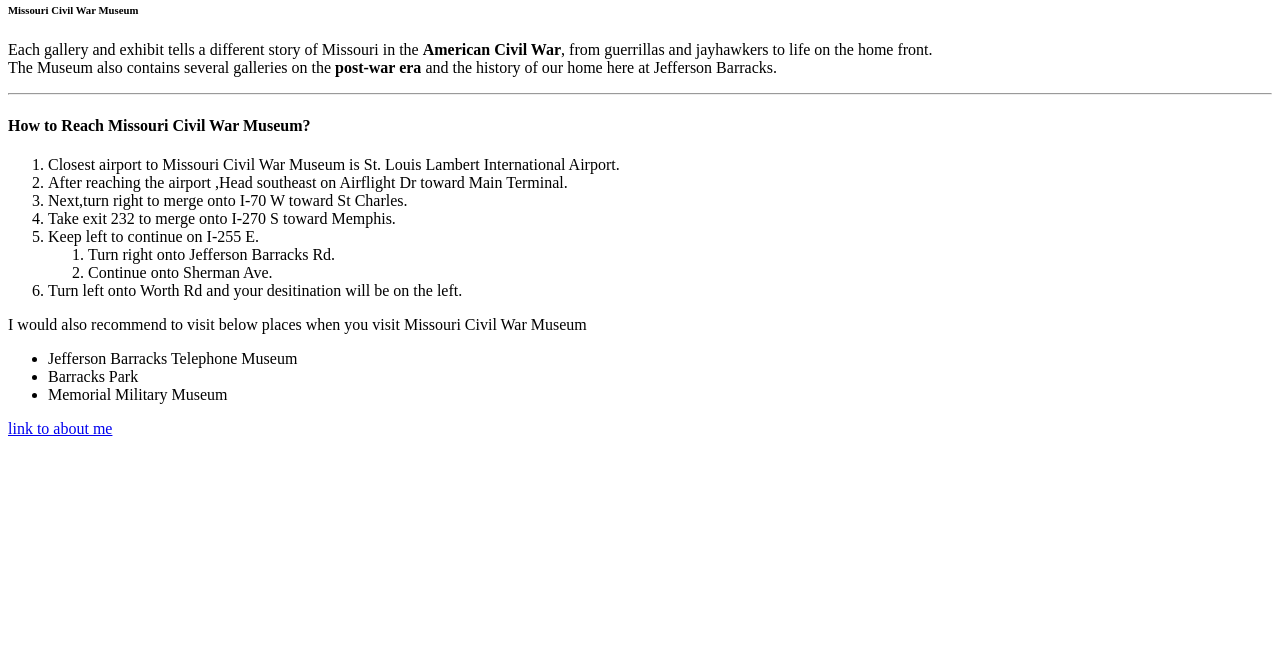
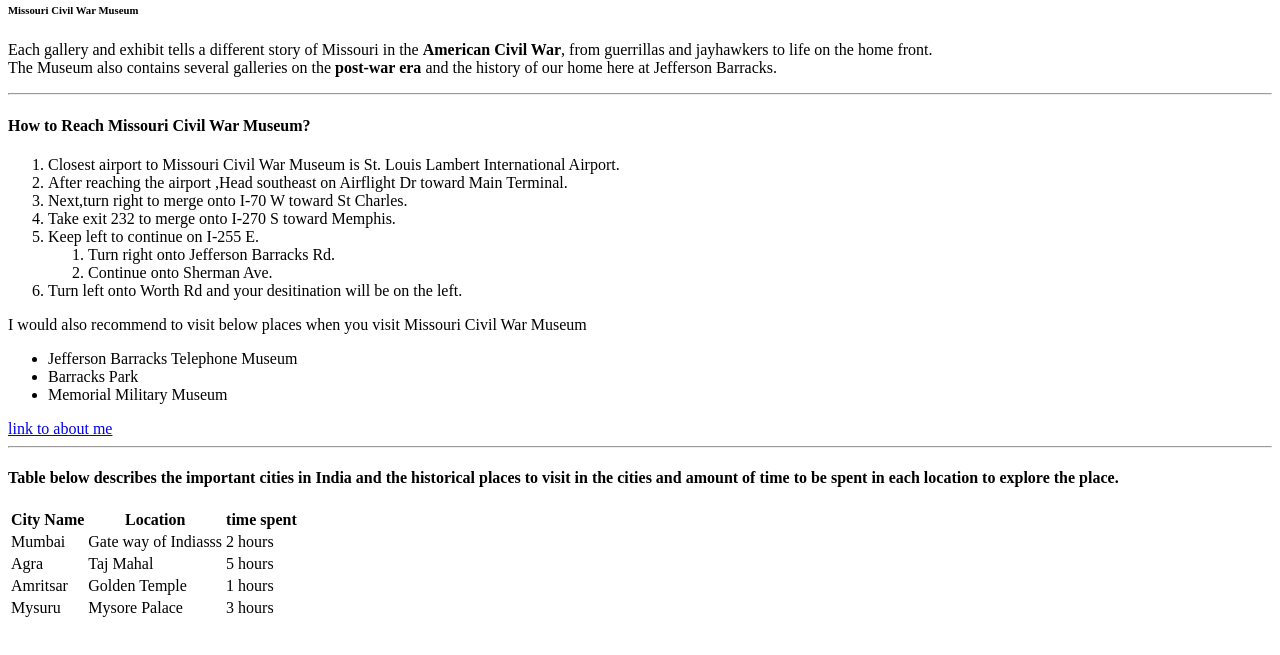
Before and after one commit to 44-563-Web-Apps-F22/44563-webapps-assignment-3-Samyukthapandula, a plain HTML site: page index.html in a window 1280 px wide. Shown: the part 79-734 px from the top of the page. Drawn offline with Linux system fonts and the light colour scheme.

Commit message:
added table

```diff
--- a/index.html
+++ b/index.html
@@ -32,5 +32,34 @@
         <li> Memorial Military Museum</li>
     </ul>
 <a href="aboutme.html">link to about me</a>
+<hr>
+<h4>Table below describes the important cities in India and the historical places to visit in the cities and amount of time to be spent in each location to explore the place.</h4>
+<table>
+    <tr>
+        <th>City Name</th>
+        <th>Location</th>
+        <th>time spent</th>
+    </tr>
+    <tr>
+        <td>Mumbai</td>
+        <td>Gate way of Indiasss</td>
+        <td>2 hours</td>
+    </tr>
+    <tr>
+        <td>Agra</td>
+        <td>Taj Mahal</td>
+        <td>5 hours</td>
+    </tr>
+    <tr>
+        <td>Amritsar</td>
+        <td>Golden Temple</td>
+        <td>1 hours</td>
+    </tr>
+    <tr>
+        <td>Mysuru</td>
+        <td>Mysore Palace</td>
+        <td>3 hours</td>
+    </tr>
+</table>
 </body>
 </html>
```
